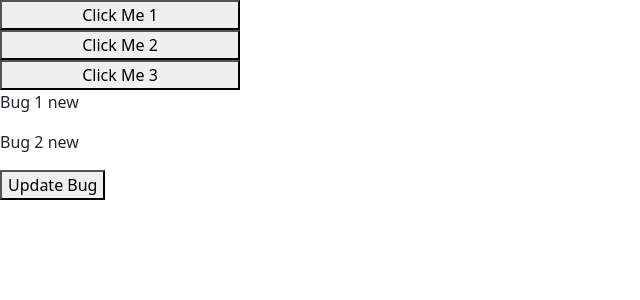
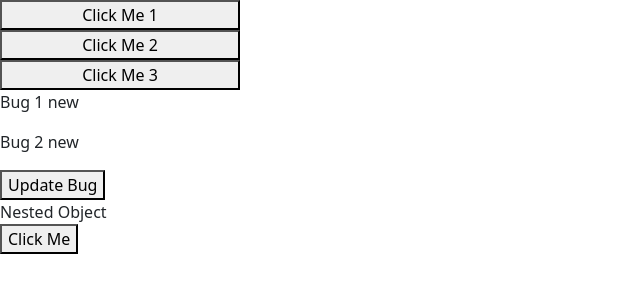
Before and after one commit to KlydeKun/react-app, a React (Vite) app: page / in a window 1280 px wide. Shown: the top 300 px of the page, without its empty margins (0-640 px from the left). Built offline with nearby package versions, Linux system fonts and the light colour scheme.

Commit message:
Updating nested objects

```diff
--- a/src/App.tsx
+++ b/src/App.tsx
@@ -4,6 +4,7 @@ import BugUpdate from "./components/BugUpdate";
 import Button from "./components/Button";
 import Click from "./components/Click";
 import ListGroup from "./components/ListGroup";
+import NestedObject from "./components/NestedObject";
 
 function App() {
   // let items = ["New York", "San Francisco", "Tokyo", "London", "Paris"];
@@ -27,6 +28,10 @@ function App() {
       </Button> */}
       <Click />
       <BugUpdate />
+      <div>
+        Nested Object
+        <NestedObject />
+      </div>
     </>
   );
 }
--- /dev/null
+++ b/src/components/NestedObject.tsx
@@ -0,0 +1,27 @@
+import React, { useState } from "react";
+
+const NestedObject = () => {
+  const [customer, setCustomer] = useState({
+    name: "John",
+    address: {
+      city: "San Francisco",
+      zipCode: 94111,
+    },
+  });
+
+  const handleClick = () => {
+    setCustomer({
+      ...customer,
+      address: { ...customer.address, zipCode: 94112 },
+    });
+    console.log(customer);
+  };
+
+  return (
+    <div>
+      <button onClick={handleClick}>Click Me</button>
+    </div>
+  );
+};
+
+export default NestedObject;
```
